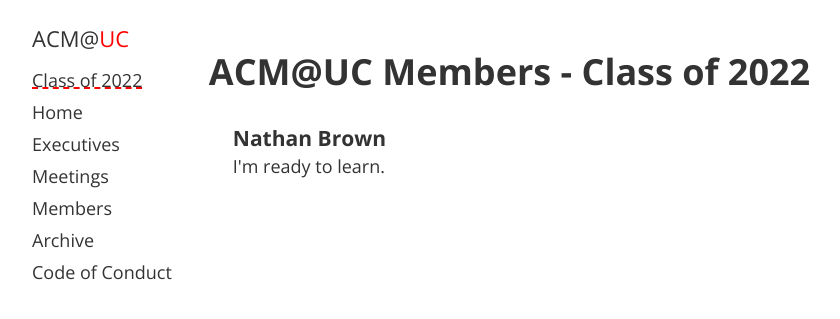
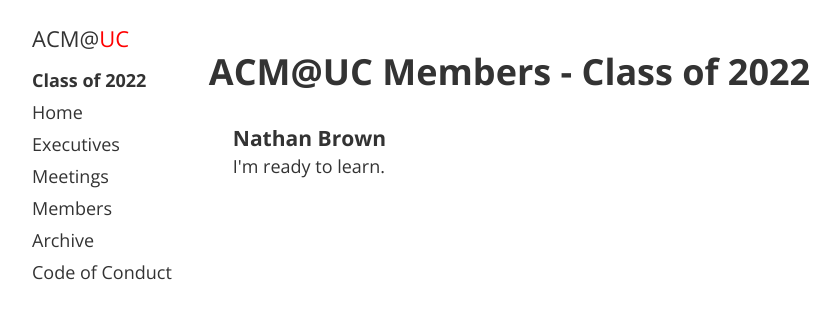
Before and after one commit to ACMatUC/acmatuc.github.io, a Jekyll site: the page built from members/class_of_2022.html, in a window 1280 px wide. Shown: the top 319 px of the page, without its empty margins (166-1006 px from the left). Built offline with Jekyll 4.4.1, drawn with Linux system fonts in a browser that asks for light colours.

Commit message:
Increase spacing in memembers list and change active link to be bold, closes #41

```diff
--- a/_sass/components/_members.scss
+++ b/_sass/components/_members.scss
@@ -22,4 +22,7 @@
     table {
         table-layout:fixed;
     }
+    td {
+        padding-bottom: 1.5em;
+    }
 }
--- a/_sass/components/_nav.scss
+++ b/_sass/components/_nav.scss
@@ -23,7 +23,7 @@
       color: $color-black;
     }
     .active {
-      text-decoration: dashed underline red;
+      font-weight: bold;
     }
   }
 
```
